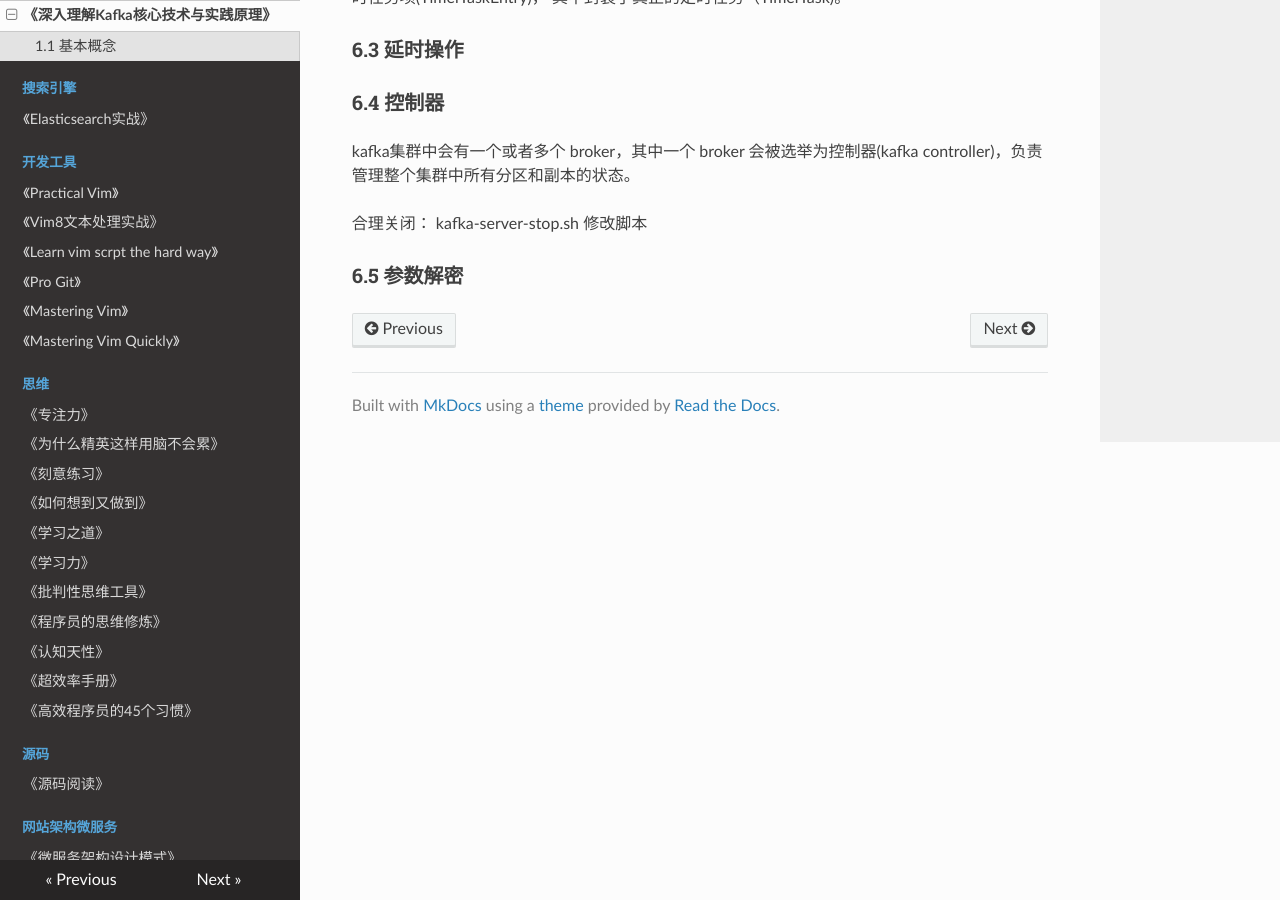
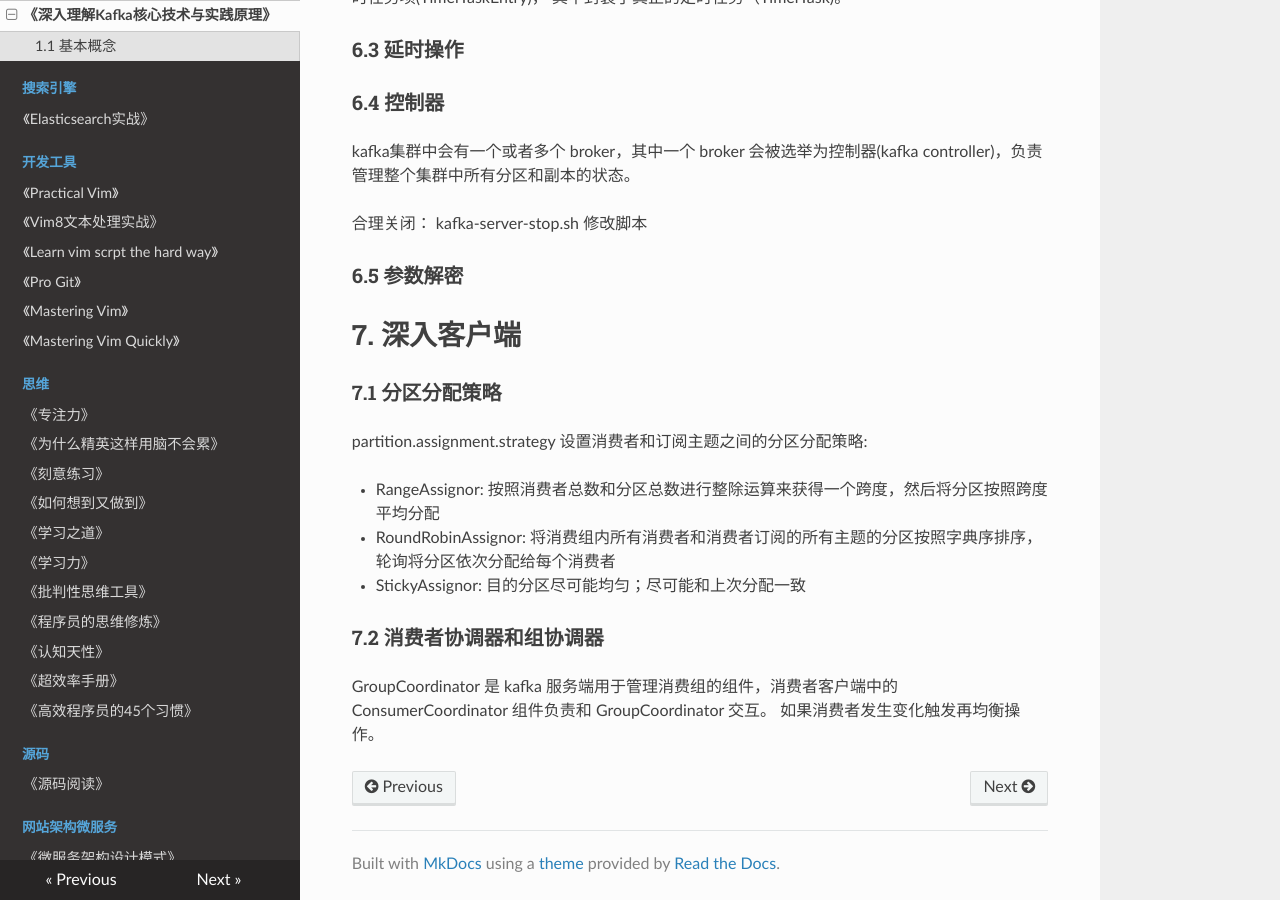
Before and after one commit to PegasusWang/booknotes, an MkDocs documentation site: the page built from docs/分布式/深入理解Kafka核心设计与实践原理/深入理解Kafka核心设计与实践原理.md, in a window 1280 px wide and 900 px high, scrolled down 9934 px. Built offline with MkDocs 1.6.1, drawn with Linux system fonts in a browser that asks for light colours; nearby versions of some CDN libraries; old or Windows-style settings are respelled for this version of MkDocs.

Commit message:
kafka分区分配策略；协调器

```diff
--- a/docs/分布式/深入理解Kafka核心设计与实践原理/深入理解Kafka核心设计与实践原理.md
+++ b/docs/分布式/深入理解Kafka核心设计与实践原理/深入理解Kafka核心设计与实践原理.md
@@ -364,3 +364,19 @@ kafka集群中会有一个或者多个 broker，其中一个 broker 会被选举
 合理关闭： kafka-server-stop.sh 修改脚本
 
 ### 6.5 参数解密
+
+
+# 7. 深入客户端
+
+### 7.1 分区分配策略
+
+partition.assignment.strategy 设置消费者和订阅主题之间的分区分配策略:
+
+- RangeAssignor: 按照消费者总数和分区总数进行整除运算来获得一个跨度，然后将分区按照跨度平均分配
+- RoundRobinAssignor: 将消费组内所有消费者和消费者订阅的所有主题的分区按照字典序排序，轮询将分区依次分配给每个消费者
+- StickyAssignor: 目的分区尽可能均匀；尽可能和上次分配一致
+
+### 7.2 消费者协调器和组协调器
+
+GroupCoordinator 是 kafka 服务端用于管理消费组的组件，消费者客户端中的 ConsumerCoordinator 组件负责和 GroupCoordinator 交互。
+如果消费者发生变化触发再均衡操作。
```
